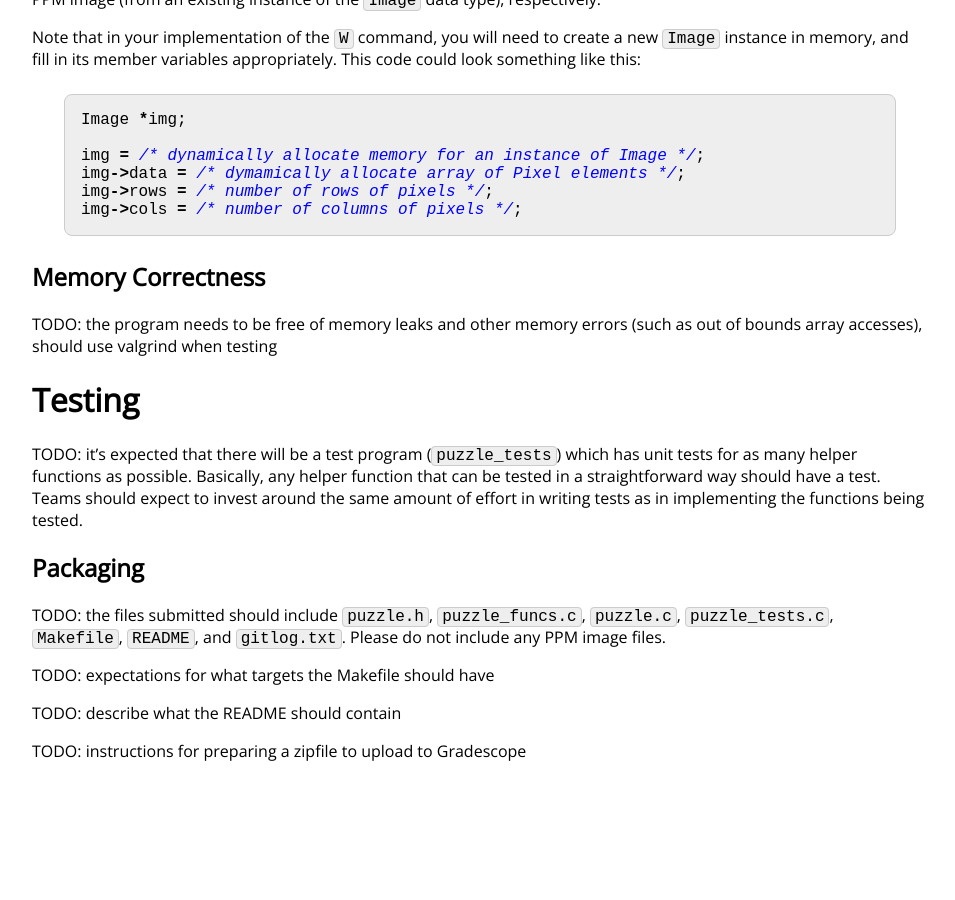
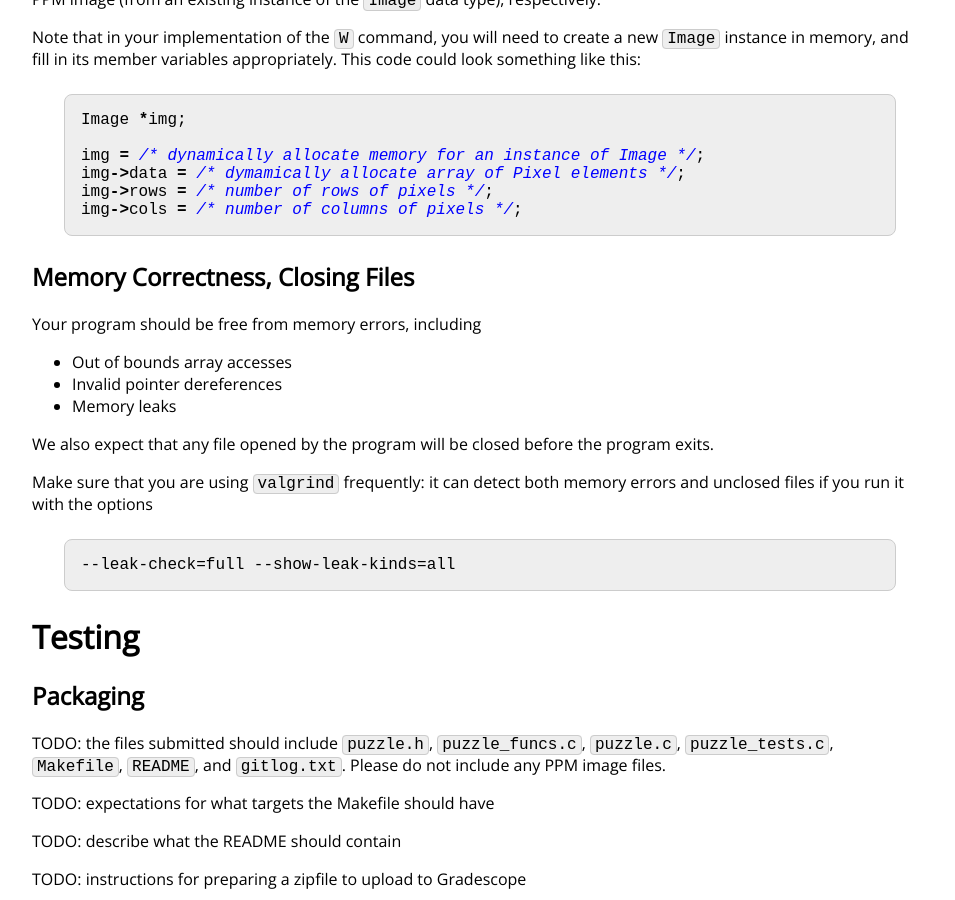
Before and after one commit to vivek-booshan/cs220-sp23, a Jekyll site: the page built from assign/midterm.md, in a window 1280 px wide and 900 px high, scrolled down 9737 px. Shown: the whole window, without its empty margins (160-1115 px from the left). Built offline with Jekyll 4.4.1, drawn with Linux system fonts in a browser that asks for light colours; some web fonts are replaced; formulas are drawn with MathJax 3; before the commit the page ends 10531 px from its top, so only the background shows below that.

Commit message:
memory correctness expectations, valgrind

````diff
--- a/assign/midterm.md
+++ b/assign/midterm.md
@@ -636,18 +636,38 @@ img->rows = /* number of rows of pixels */;
 img->cols = /* number of columns of pixels */;
 ```
 
-## Memory Correctness
+## Memory Correctness, Closing Files
 
+<!--
 TODO: the program needs to be free of memory leaks and other memory errors
 (such as out of bounds array accesses), should use valgrind when testing
+-->
+
+Your program should be free from memory errors, including
+
+* Out of bounds array accesses
+* Invalid pointer dereferences
+* Memory leaks
+
+We also expect that any file opened by the program will be closed
+before the program exits.
+
+Make sure that you are using `valgrind` frequently: it can detect both
+memory errors and unclosed files if you run it with the options
+
+```
+--leak-check=full --show-leak-kinds=all
+```
 
 # Testing
 
+<!--
 TODO: it's expected that there will be a test program (`puzzle_tests`)
 which has unit tests for as many helper functions as possible. Basically,
 any helper function that can be tested in a straightforward way
 should have a test. Teams should expect to invest around the same amount
 of effort in writing tests as in implementing the functions being tested.
+-->
 
 ## Packaging
 
````
